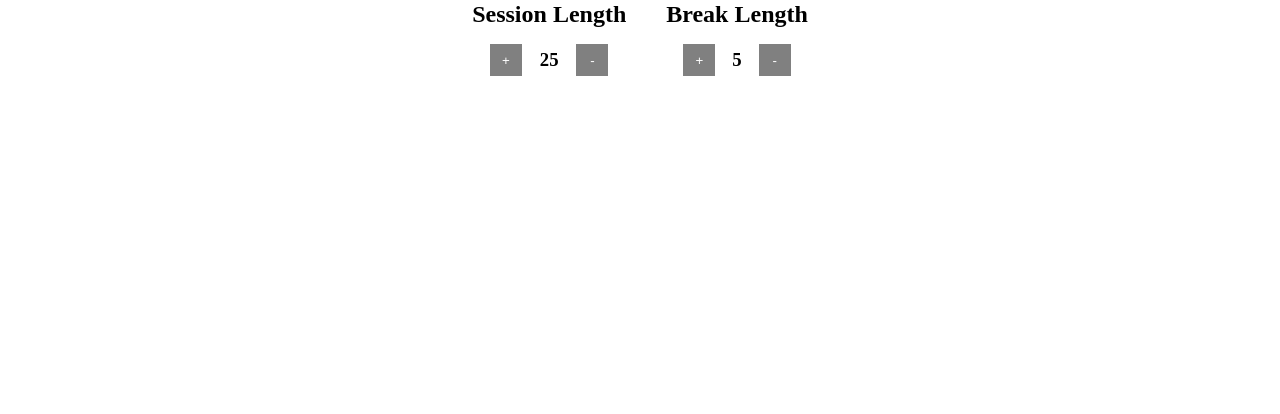
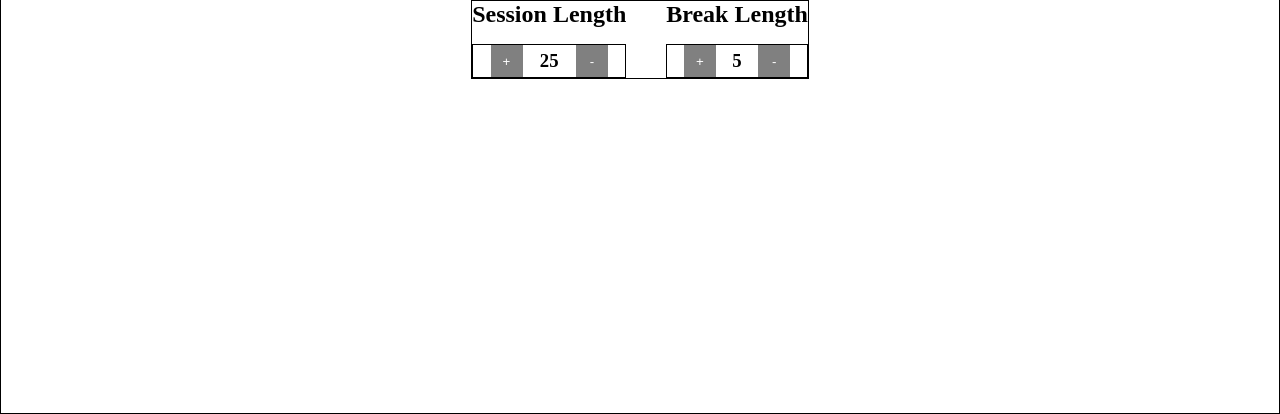
Before and after one commit to thrivingproject/freeCodeCamp, a React app in the folder front-end-development-libraries/timer/: page / in a window 1280 px wide. Shown: the part 388-802 px from the top of the page. Built offline with nearby package versions, Linux system fonts and the light colour scheme.

Commit message:
fix: abstracted lengthPanel

```diff
--- a/front-end-development-libraries/timer/src/index.js
+++ b/front-end-development-libraries/timer/src/index.js
@@ -2,10 +2,25 @@ import React from 'react';
 import ReactDOM from 'react-dom/client';
 import './site.css'
 
+const LengthPanel = (props) => {
+  return (
+    <div className='flex length-controls-panel'>
+      <LengthControl
+        len={props.sLen}
+        type='Session'
+        onClick={props.sClick}
+      />
+      <LengthControl
+        len={props.bLen}
+        type='Break'
+        onClick={props.bClick}
+      />
+    </div>
+  )
+}
 const LengthControl = (props) => {
   const type = props.type.toLowerCase()
-
-  return(
+  return (
     <div>
       <h2 id={`${type}-label`}>{props.type} Length</h2>
       <div className='flex length-controls'>
@@ -25,7 +40,6 @@ class App extends React.Component {
       sessionLen: 25
     }
   }
-
   setBreakLen = (e) => {
     const operator = e.target.value
     this.setState(state => ({
@@ -52,18 +66,13 @@ class App extends React.Component {
     return (
       <div className='flex' id='app'>
         <h1>Timer</h1>
-        <div className='flex length-controls-panel'>
-          <LengthControl
-            len={this.state.sessionLen}
-            type='Session'
-            onClick={this.setSessionLen}
+        <LengthPanel
+          bClick={this.setBreakLen}
+          sClick={this.setSessionLen}
+          sLen={this.state.sessionLen}
+          bLen={this.state.breakLen}
         />
-          <LengthControl
-            len={this.state.breakLen}
-            type='Break'
-            onClick={this.setBreakLen}
-          />
-        </div>
+        {/* <Session /> */}
       </div>
     )
   }
--- a/front-end-development-libraries/timer/src/site.css
+++ b/front-end-development-libraries/timer/src/site.css
@@ -8,7 +8,7 @@ html {
 }
 .flex {
     display: flex;
-    /* border: solid black 1px; */
+    border: solid black 1px;
 }
 
 #app {
```
Lines whose indentation alone changed are shown as unchanged.
